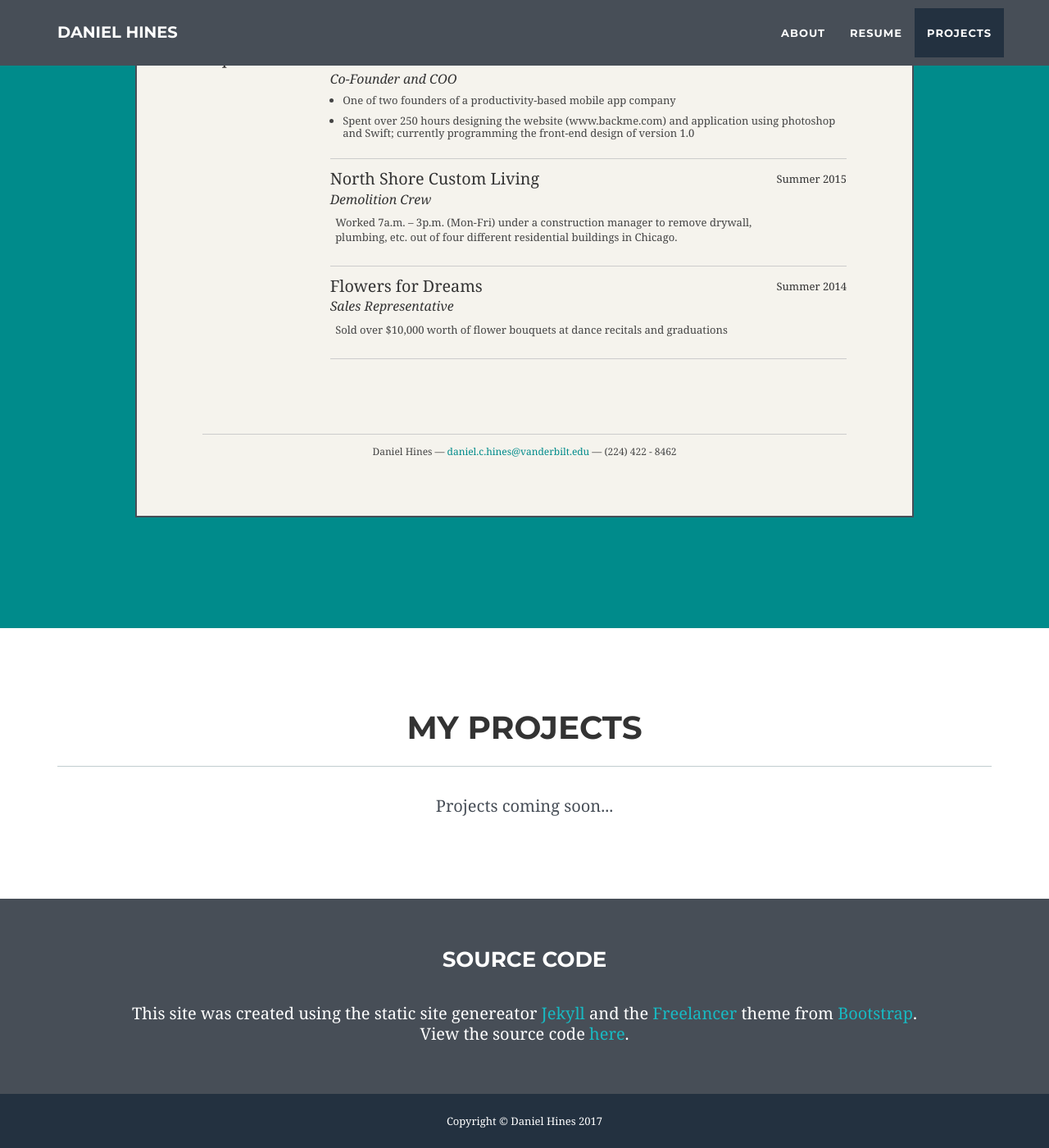
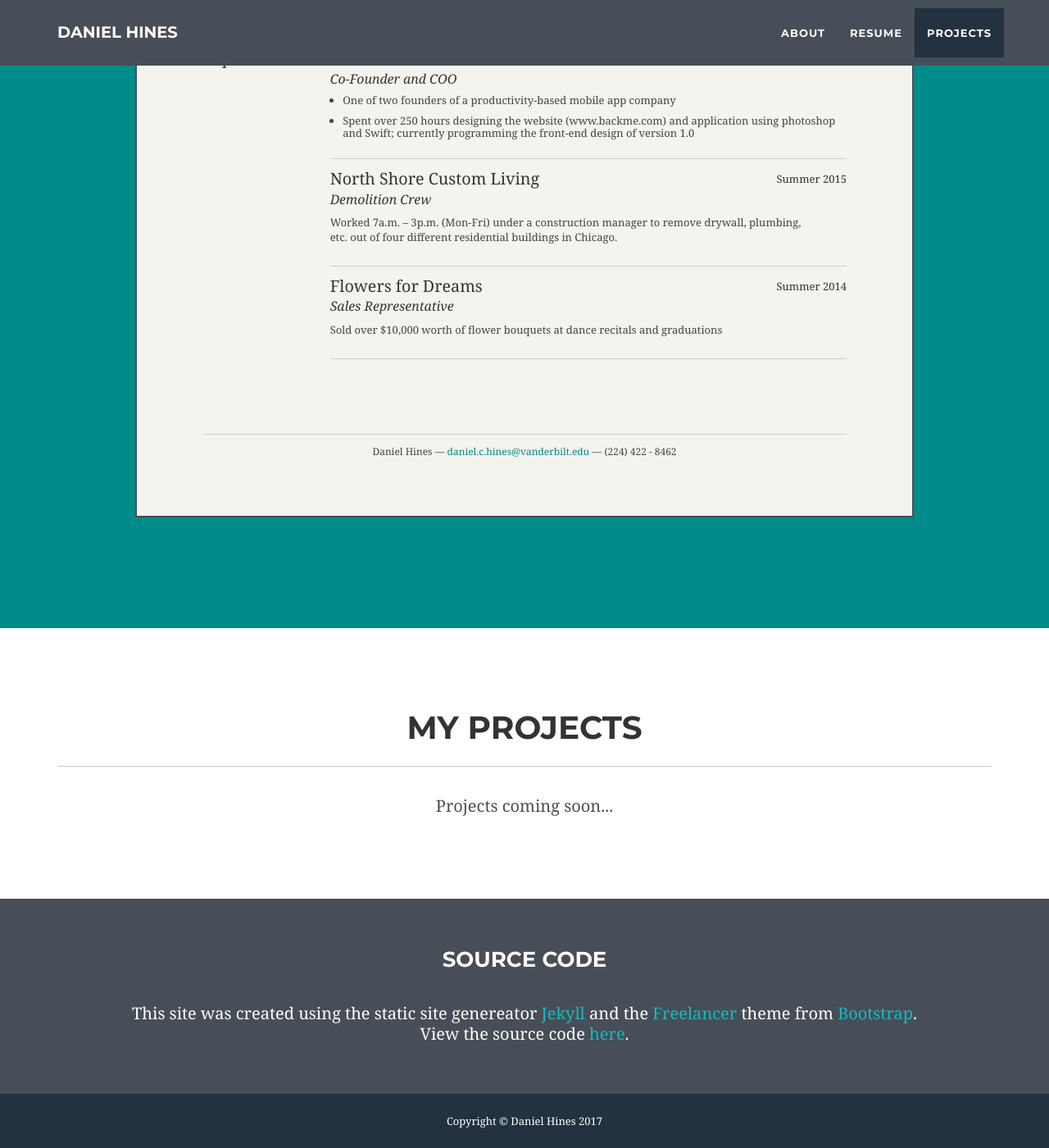
Before and after one commit to danielchines/danielchines.github.io, a Jekyll site: the page built from index.html, in a window 1280 px wide and 1400 px high, scrolled down 2355 px. Shown: the whole window at 82% size. Built offline with Jekyll 4.4.1, drawn with Linux system fonts in a browser that asks for light colours.

Commit message:
Update resume.css

```diff
--- a/_includes/css/resume.css
+++ b/_includes/css/resume.css
@@ -58,7 +58,7 @@ a#pdf:hover { background: #222; }
 #bd .job { position: relative; margin-bottom: 1em; padding-bottom: 1em; border-bottom: 1px solid #ccc; }
 #bd .job h4 { position: absolute; top: 0.35em; right: 0 }
 #bd .job h3 { font-style: italic; }
-#bd .job p { margin: 0.75em 4em 1em 0.5em; }
+#bd .job p { margin: 0.75em 4em 1em 0; }
 .job ul { margin-top: 0.75em; }
 #bd li.job { margin: 0 0 10px 1.2em; line-height: 15px; padding: 0; list-style-type: disc; border-bottom: none; }
 #bd li.job .last { border-bottom: none; margin-bottom: 2em; padding-bottom: 0px; }
```
